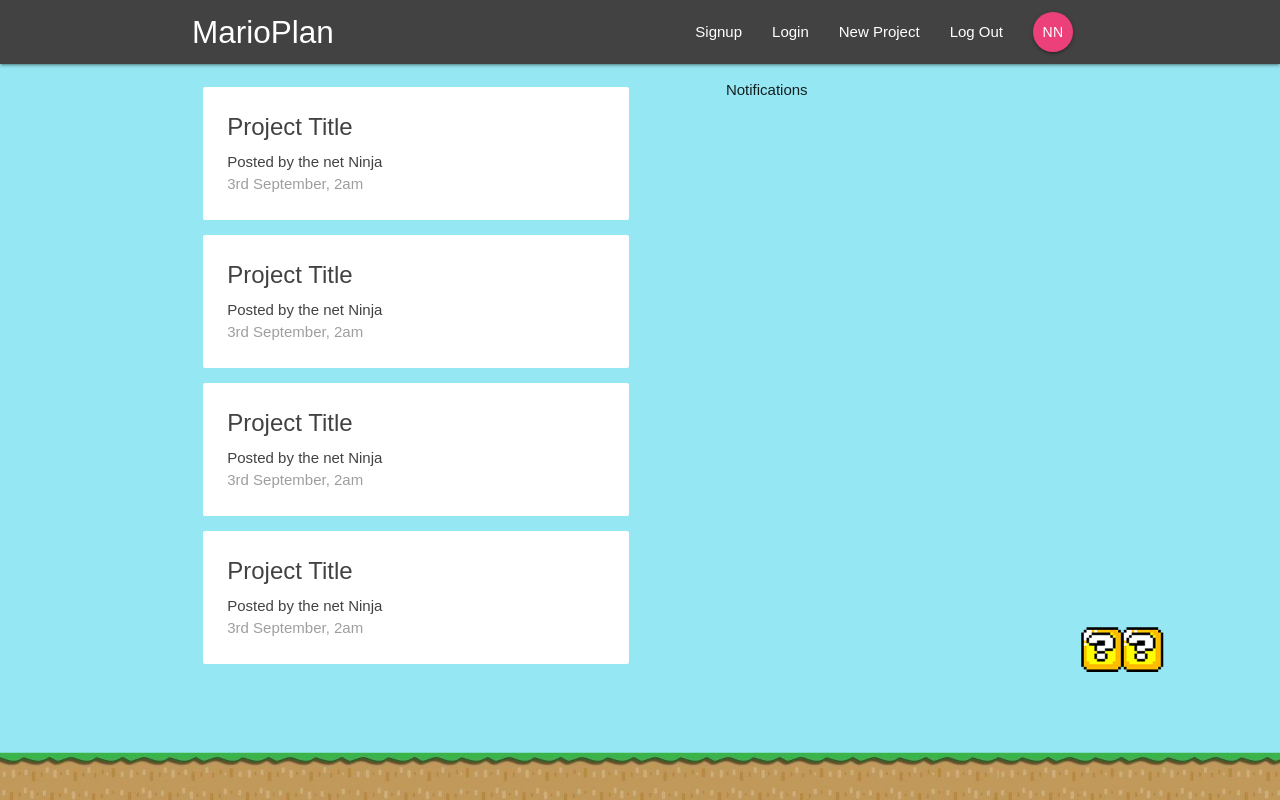
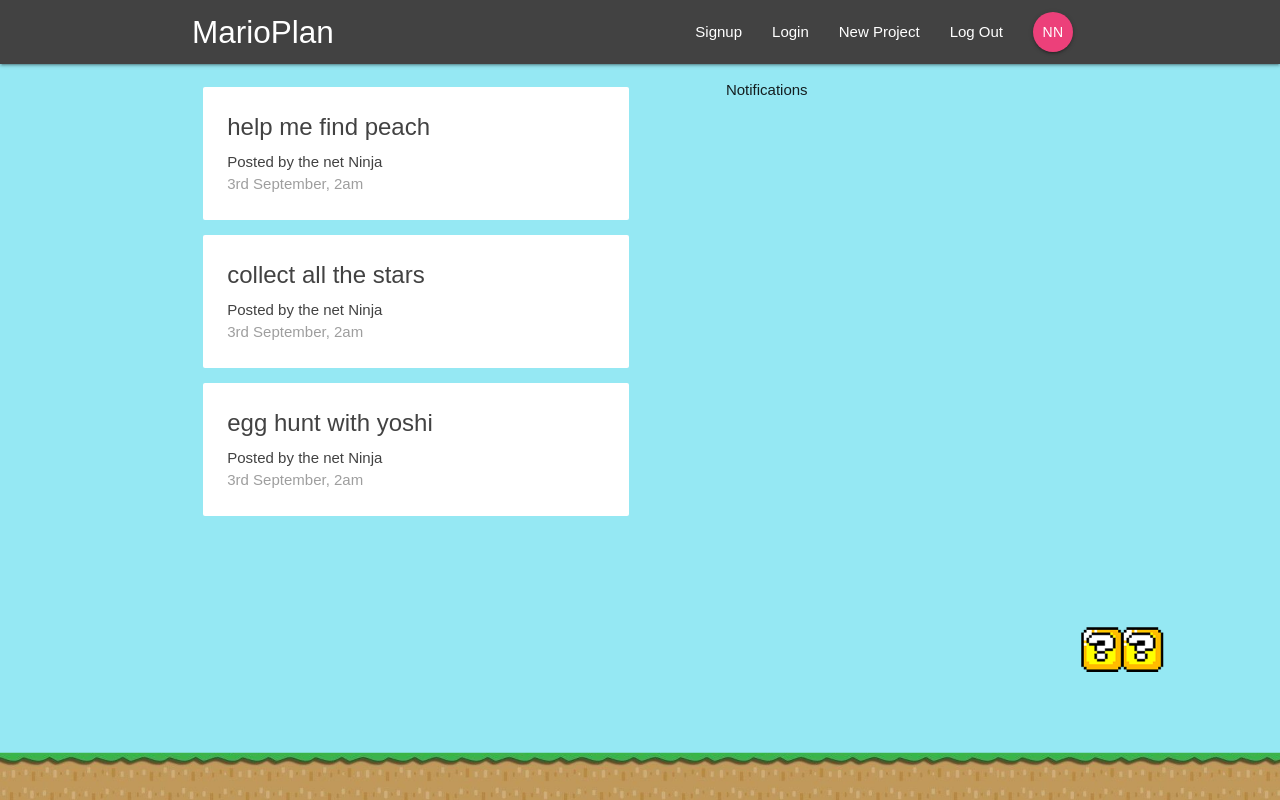
Before and after one commit to mi-dexigner/react-redux-complete, a React (Create React App) app: page / in a window 1280 px wide. Built offline with nearby package versions, Linux system fonts and the light colour scheme.

Commit message:
add dummy dara and Async Code with Redux

```diff
--- a/src/components/dashboard/Dashboard.js
+++ b/src/components/dashboard/Dashboard.js
@@ -2,13 +2,19 @@
 import Notifications from './Notifications'
 import ProjectList from '../projects/ProjectList'
 
+import { connect } from 'react-redux'
+
 class Dashboard extends Component {
+
+
     render() {
+        // console.log(this.props)
+        const { projects } = this.props;
         return (
             <div className="dashboard container">
                 <div className="row">
                     <div className="col s12 m6">
-                        <ProjectList/>
+                        <ProjectList projects={projects} />
                     </div>
                     <div className="col s12 m5 offset-m1">
                            <Notifications/>
@@ -19,4 +25,10 @@
     }
 }
 
-export default Dashboard
+const mapStateToProps = (state) => {
+    // console.log(state);
+    return {
+      projects: state.project.projects
+    }
+  }
+export default connect(mapStateToProps)(Dashboard)
--- a/src/components/projects/ProjectList.js
+++ b/src/components/projects/ProjectList.js
@@ -1,14 +1,15 @@
 import React from 'react'
 import ProjectSummary from './ProjectSummary'
 
-const ProjectList = ()=> {
+const ProjectList = ({projects})=> {
     return (
         <div className="project-list section">
 
-        <ProjectSummary/>
-        <ProjectSummary/>
-        <ProjectSummary/>
-        <ProjectSummary/>
+{ projects && projects.map(project => {
+        return (
+          <ProjectSummary project={project} key={project.id} />
+        )
+      })}
 
         </div>
     )
--- a/src/components/projects/ProjectSummary.js
+++ b/src/components/projects/ProjectSummary.js
@@ -1,11 +1,11 @@
 import React from 'react'
 
-const ProjectSummary = ()=> {
+const ProjectSummary = ({project})=> {
     return (
 
         <div className="card z-depth-0 project-summary">
               <div className="card-content grey-text text-darken-3">
-                  <span className="card-title">Project Title</span>
+                  <span className="card-title">{project.title}</span>
                   <p>Posted by the net Ninja</p>
                   <div className="grey-text">3rd September, 2am</div>
               </div>
--- a/src/store/reducers/projectReducer.js
+++ b/src/store/reducers/projectReducer.js
@@ -1,4 +1,10 @@
-const initState = {};
+const initState = {
+  projects: [
+    {id: '1', title: 'help me find peach', content: 'blah blah blah'},
+    {id: '2', title: 'collect all the stars', content: 'blah blah blah'},
+    {id: '3', title: 'egg hunt with yoshi', content: 'blah blah blah'}
+  ]
+};
 
 const projectReducer = (state = initState, action) => {
   return state;
```
Also changed, not shown: 2 other files (tests, documents, lock files or other folders).
